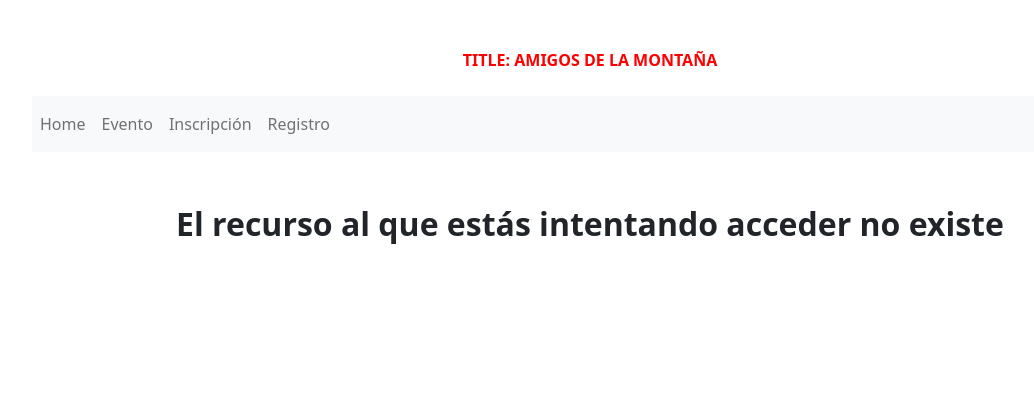
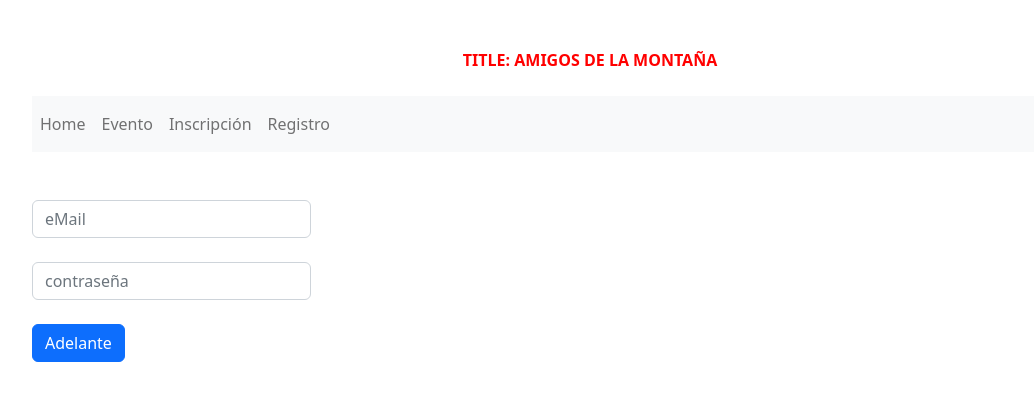
Before and after one commit to eboe62-appvisibility/formacion_angular_campusMVP_2303_001, an Angular app: page /login in a window 1280 px wide. Shown: the top 400 px of the page, without its empty margins (50-1084 px from the left). Built offline with nearby package versions, Linux system fonts and the light colour scheme.

Commit message:
added 12_Login issue#12

```diff
--- a/src/app/app.module.ts
+++ b/src/app/app.module.ts
@@ -17,6 +17,7 @@ import { RegistroComponent } from './registro/registro.component';
 import { ErrorPersonalizadoComponent } from './error-personalizado/error-personalizado.component';
 import { DataServices } from "./data.services";
 import { HttpClientModule } from '@angular/common/http';
+import { LoginComponent } from './login/login.component';
 
 const appRoutes: Routes=[
   {path:'', component:HomeComponent},
@@ -24,6 +25,7 @@ const appRoutes: Routes=[
   {path:'inscripcion', component:InscripcionComponent},
   {path:'registro', component:RegistroComponent},
   {path:'inscripcion/:id', component:InscripcionComponent},
+  {path: 'login', component:LoginComponent},
   {path:'**', component:ErrorPersonalizadoComponent}
 ]
 
@@ -37,7 +39,9 @@ const appRoutes: Routes=[
     CocheComponent,
     HomeComponent,
     InscripcionComponent,
-    RegistroComponent, ErrorPersonalizadoComponent
+    RegistroComponent,
+    ErrorPersonalizadoComponent,
+    LoginComponent
   ],
   imports: [
     BrowserModule,
--- /dev/null
+++ b/src/app/login/login.component.html
@@ -0,0 +1,14 @@
+<div class="container">
+    <div class="col">
+    <form>
+        <div class="form-group col-md-3">
+            <input type="email" name="email" placeholder="eMail" class="form-control">
+        </div>
+        <br/>
+        <div class="form-group col-md-3">
+            <input type="password" name="password" placeholder="contraseña" class="form-control">
+        </div>
+        <br/>
+    </form>
+    <button type="submit"class="btn btn-primary">Adelante</button>
+</div>
--- /dev/null
+++ b/src/app/login/login.component.ts
@@ -0,0 +1,15 @@
+import { Component, OnInit } from '@angular/core';
+
+@Component({
+  selector: 'app-login',
+  templateUrl: './login.component.html',
+  styleUrls: ['./login.component.css']
+})
+export class LoginComponent implements OnInit {
+
+  constructor() { }
+
+  ngOnInit(): void {
+  }
+
+}
```
Also changed, not shown: src/app/login/login.component.css (added), src/app/valiente/valiente.component.css (line endings or trailing spaces), 1 other file (tests, documents, lock files or other folders).
